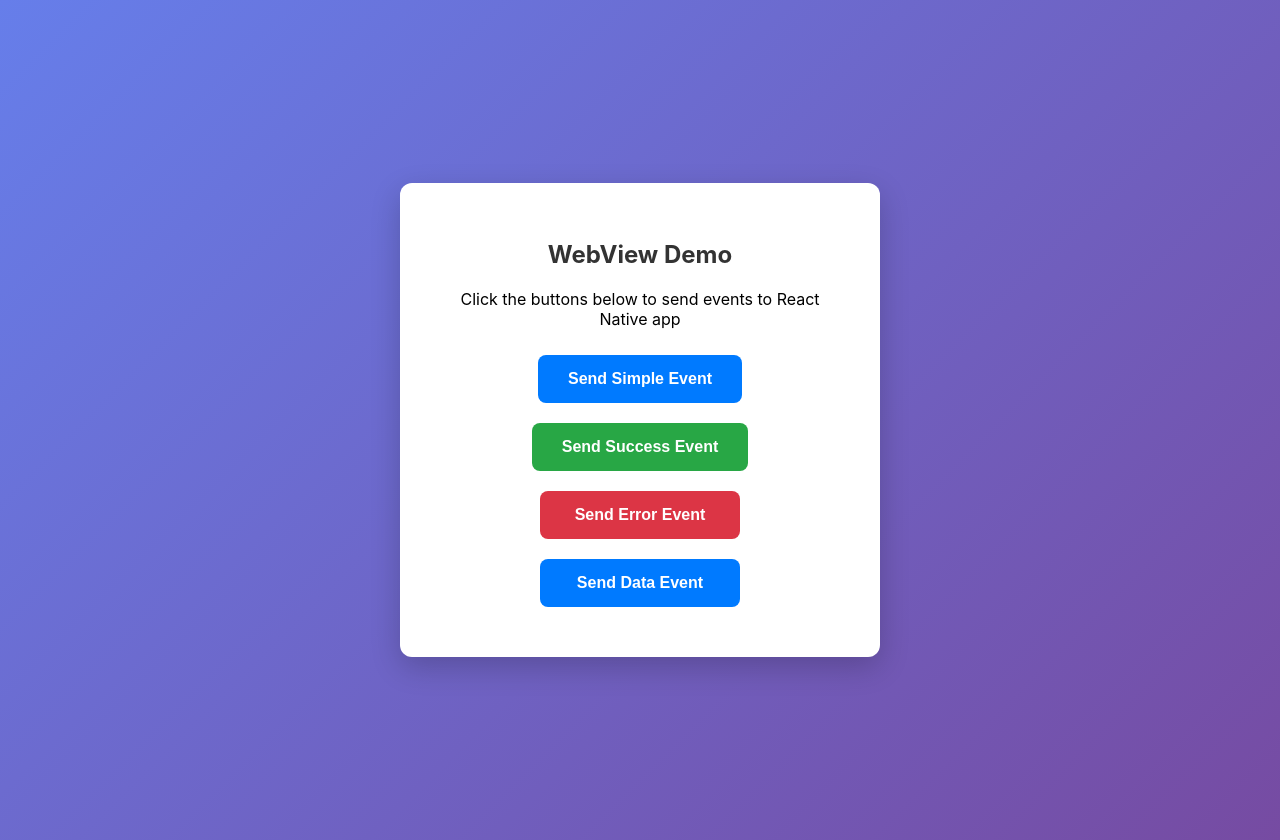
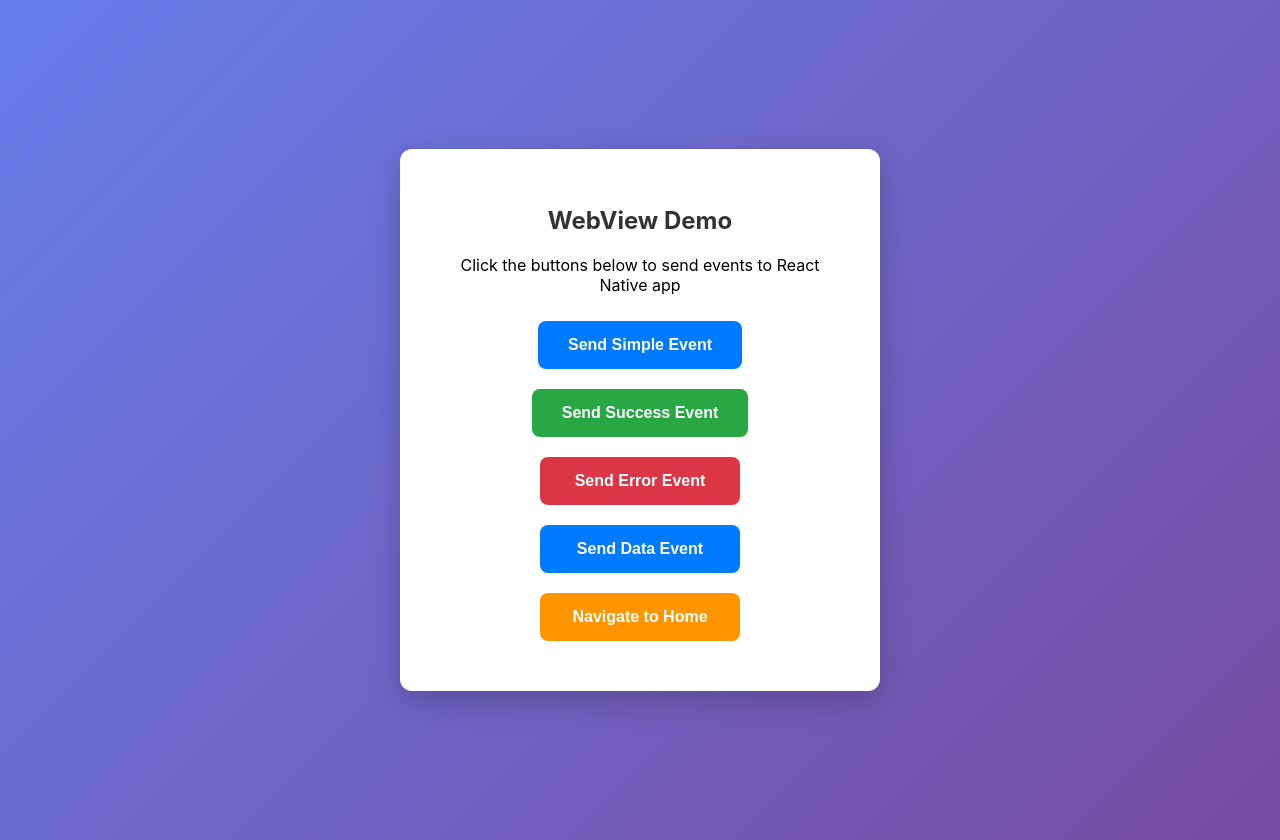
Before and after one commit to mohitharshan123/website-rn-events-dummy, a plain HTML site: page index.html in a window 1280 px wide. Drawn offline with Linux system fonts and the light colour scheme.

Commit message:
Added navigate to home event

```diff
--- a/index.html
+++ b/index.html
@@ -114,6 +114,10 @@
             Send Data Event
         </button>
 
+        <button class="button" onclick="navigateToHome()" style="background: #ff9500;">
+            Navigate to Home
+        </button>
+
         <div id="status" class="status"></div>
     </div>
 
@@ -185,6 +189,16 @@
             });
         }
 
+        function navigateToHome() {
+            sendToReactNative({
+                type: 'navigate_to_home',
+                message: 'User requested navigation to home screen',
+                action: 'navigate',
+                destination: 'home',
+                timestamp: new Date().toISOString()
+            });
+        }
+
         // Listen for messages from React Native (optional)
         window.addEventListener('message', function(event) {
             try {
```
Also changed, not shown: 1 other file.
